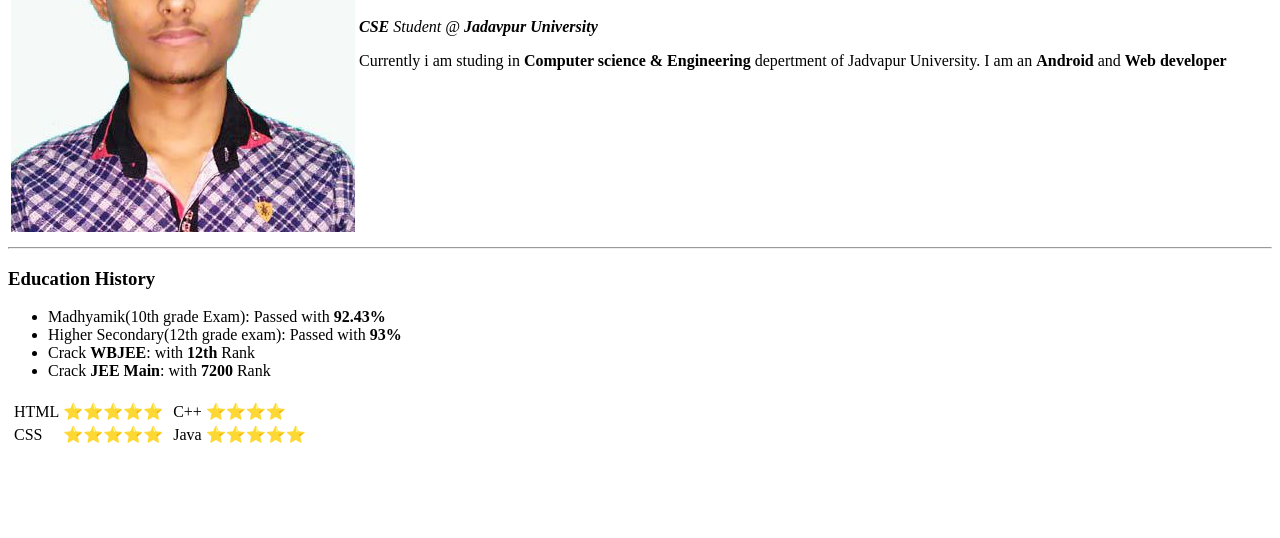
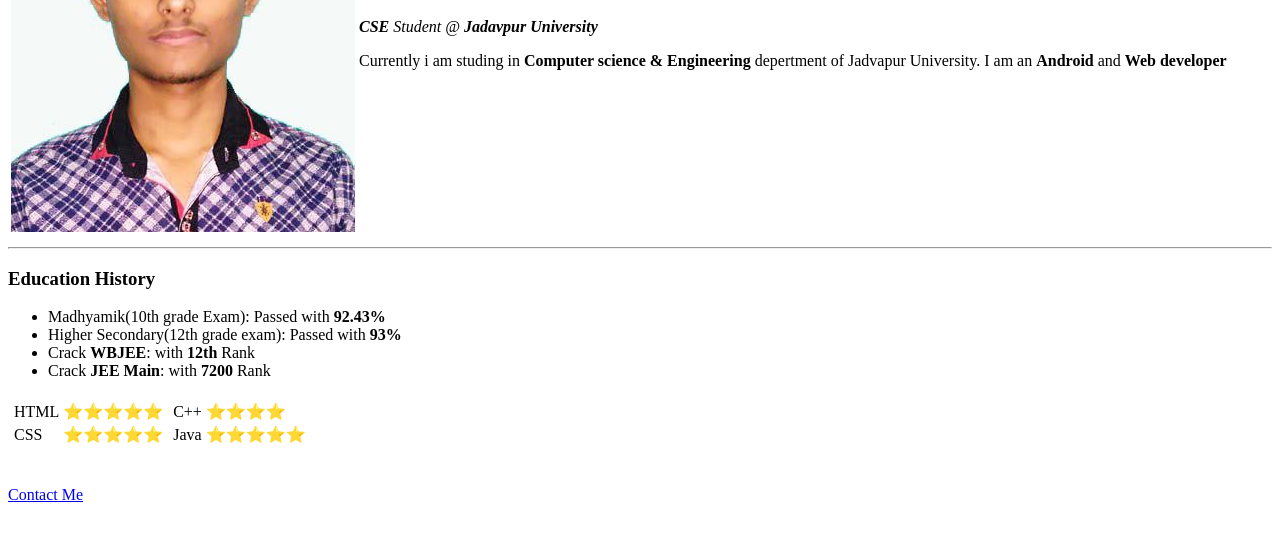
Before and after one commit to kaifsardar/cv, a plain HTML site: page index.html in a window 1280 px wide. Shown: the part 222-760 px from the top of the page. Drawn offline with Linux system fonts and the light colour scheme.

Commit message:
contact page upload

```diff
--- a/index.html
+++ b/index.html
@@ -59,6 +59,8 @@
         </td>
         </tr>
     </table>
+    <br><br>
+    <a href="contact.html">Contact Me</a>
 </body>
 
 
```
